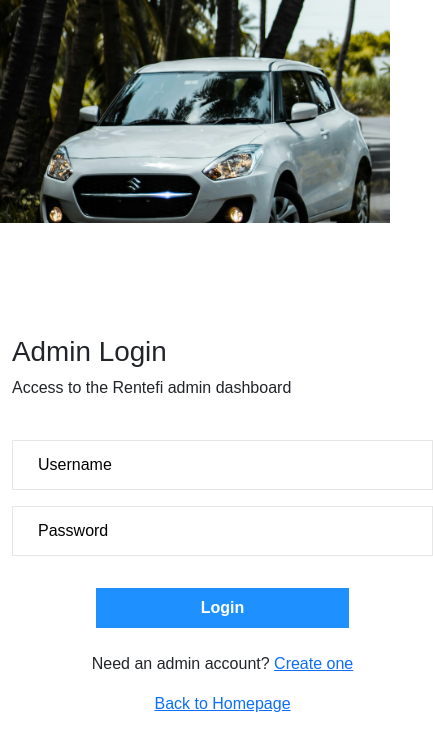
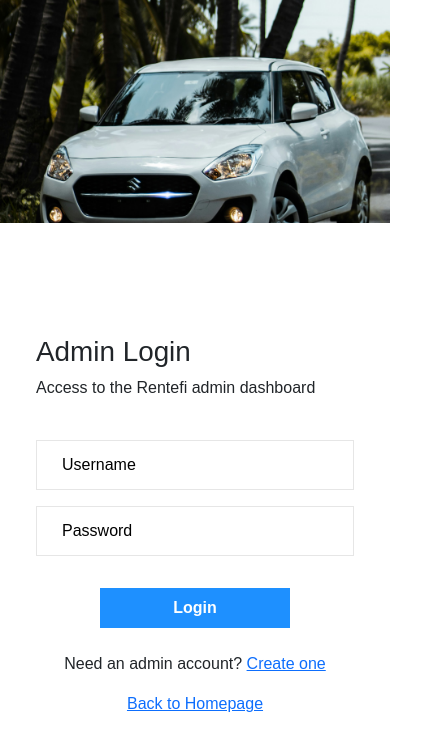
Before and after one commit to M-Umair4290/rentefi, a React (Create React App) app: page /login in a window 390 px wide. Shown: the top 750 px of the page, 433 px wide, since content can reach past the window. Built offline with nearby package versions, Linux system fonts and the light colour scheme.

Commit message:
Fixed Login Page UI for Mobile Screen

```diff
--- a/src/pages/Login.jsx
+++ b/src/pages/Login.jsx
@@ -71,12 +71,11 @@ function Login() {
         <>
             <div className='container-fluid'>
                 <div className='row vh-100'>
-                    <div className={`col-md-6  ${styles.logincover}`}>
+                    <div className={`col-12 col-md-6  ${styles.logincover}`}>
                     </div>
 
-
-                    <div className='col-6 d-flex align-items-center justify-content-evenly'>
-                        <form className='d-flex flex-column justify-content-center' onSubmit={handleSubmit}>
+                    <div className='col-12 col-md-6 d-flex align-items-center justify-content-evenly'>
+                        <form className='w-100 px-4 d-flex flex-column justify-content-center' style={{ maxWidth: '400px' }} onSubmit={handleSubmit}>
                             <h1>Admin Login</h1>
                             <p>Access to the Rentefi admin dashboard</p>
 
```
